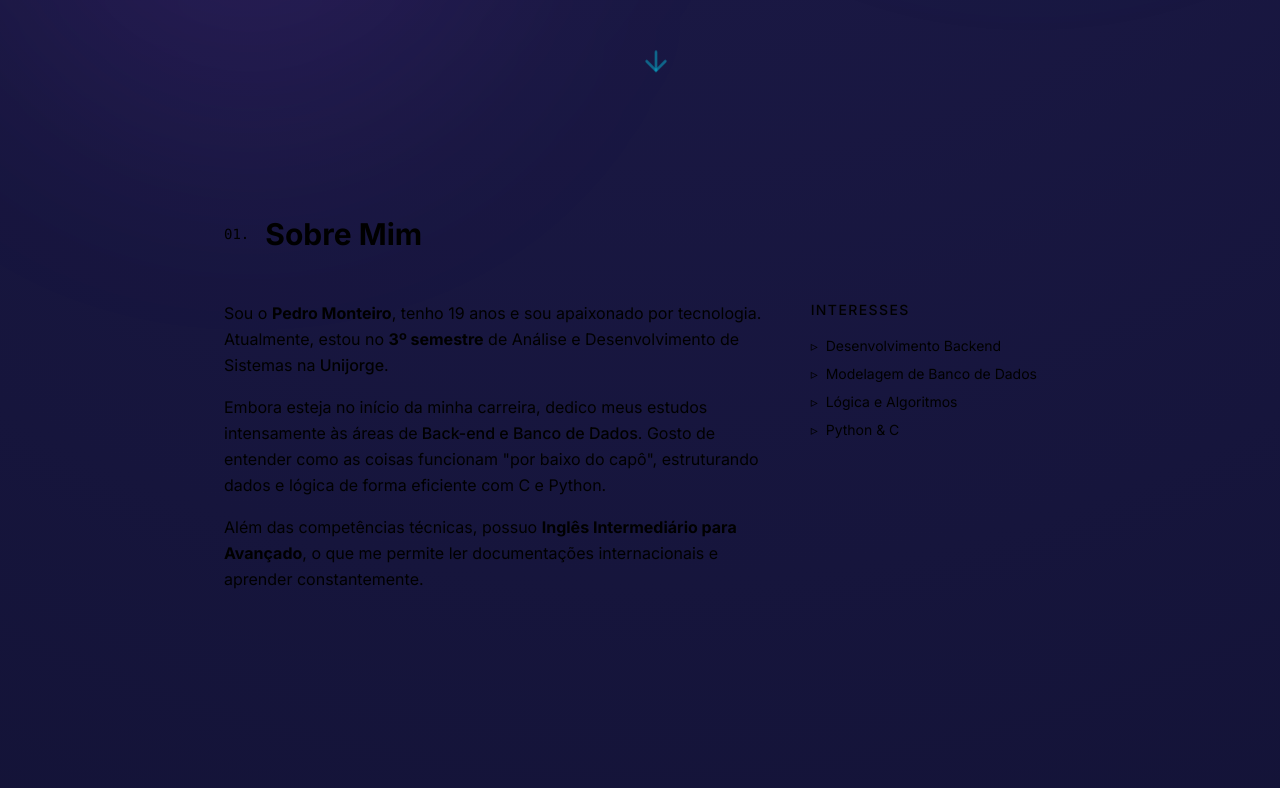
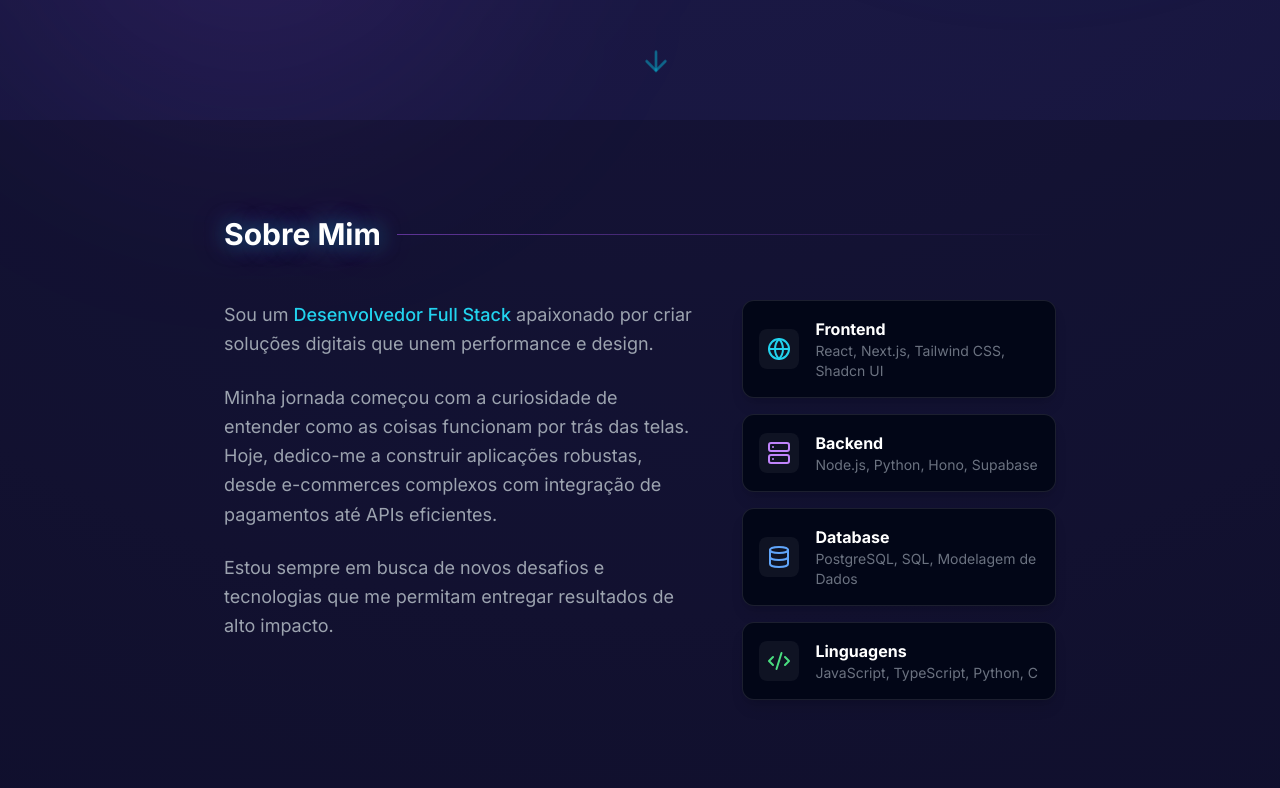
Before and after one commit to Ravas7/LANDPAGE1, a Next.js app: page /LANDPAGE1/ in a window 1280 px wide. Shown: the part 680-1468 px from the top of the page. Built offline with nearby package versions, Linux system fonts and the light colour scheme.

Commit message:
Update about-section.tsx

```diff
--- a/components/about-section.tsx
+++ b/components/about-section.tsx
@@ -1,46 +1,71 @@
+import { Code2, Globe, Server, Database } from "lucide-react"
+
+const skills = [
+  {
+    icon: Globe,
+    title: "Frontend",
+    description: "React, Next.js, Tailwind CSS, Shadcn UI",
+    color: "text-cyan-400"
+  },
+  {
+    icon: Server,
+    title: "Backend",
+    description: "Node.js, Python, Hono, Supabase",
+    color: "text-purple-400"
+  },
+  {
+    icon: Database,
+    title: "Database",
+    description: "PostgreSQL, SQL, Modelagem de Dados",
+    color: "text-blue-400"
+  },
+  {
+    icon: Code2,
+    title: "Linguagens",
+    description: "JavaScript, TypeScript, Python, C",
+    color: "text-green-400"
+  },
+]
+
 export function AboutSection() {
   return (
-    <section id="sobre" className="py-24 px-6">
+    <section id="sobre" className="py-24 px-6 bg-black/20">
       <div className="container mx-auto max-w-4xl">
         <div className="flex items-center gap-4 mb-12">
-          <span className="text-primary font-mono text-sm">01.</span>
-          <h2 className="text-3xl font-bold text-foreground">Sobre Mim</h2>
-          <div className="flex-1 h-px bg-border" />
+          <h2 className="text-3xl font-bold text-white text-glow">Sobre Mim</h2>
+          <div className="flex-1 h-[1px] bg-gradient-to-r from-purple-500/50 to-transparent" />
         </div>
 
-        <div className="grid md:grid-cols-3 gap-12">
-          <div className="md:col-span-2 space-y-4">
-            <p className="text-muted-foreground leading-relaxed">
-              Sou o <strong>Pedro Monteiro</strong>, tenho 19 anos e sou apaixonado por tecnologia.
-              Atualmente, estou no <strong>3º semestre</strong> de Análise e Desenvolvimento de Sistemas na
-              <span className="text-primary font-medium"> Unijorge</span>.
+        <div className="grid md:grid-cols-[1.5fr_1fr] gap-12 items-start">
+          <div className="space-y-6 text-gray-400 leading-relaxed text-lg">
+            <p>
+              Sou um <span className="text-cyan-400 font-medium">Desenvolvedor Full Stack</span> apaixonado por criar soluções digitais que unem performance e design.
             </p>
-            <p className="text-muted-foreground leading-relaxed">
-              Embora esteja no início da minha carreira, dedico meus estudos intensamente às áreas de
-              <span className="text-primary font-medium"> Back-end e Banco de Dados</span>. Gosto de entender como as
-              coisas funcionam "por baixo do capô", estruturando dados e lógica de forma eficiente com C e Python.
+            <p>
+              Minha jornada começou com a curiosidade de entender como as coisas funcionam por trás das telas. Hoje, dedico-me a construir aplicações robustas, desde e-commerces complexos com integração de pagamentos até APIs eficientes.
             </p>
-            <p className="text-muted-foreground leading-relaxed">
-              Além das competências técnicas, possuo <strong>Inglês Intermediário para Avançado</strong>, o que me permite
-              ler documentações internacionais e aprender constantemente.
+            <p>
+              Estou sempre em busca de novos desafios e tecnologias que me permitam entregar resultados de alto impacto.
             </p>
           </div>
 
-          <div className="space-y-4">
-            <h3 className="text-sm uppercase tracking-widest text-muted-foreground font-medium">Interesses</h3>
-            <ul className="grid grid-cols-1 gap-2 text-sm">
-              {[
-                "Desenvolvimento Backend",
-                "Modelagem de Banco de Dados",
-                "Lógica e Algoritmos",
-                "Python & C",
-              ].map((tech) => (
-                <li key={tech} className="flex items-center gap-2 text-muted-foreground">
-                  <span className="text-primary">▹</span>
-                  {tech}
-                </li>
-              ))}
-            </ul>
+          <div className="grid grid-cols-1 gap-4">
+            {skills.map((skill, index) => (
+              <div
+                key={index}
+                className="bg-[#020617] border border-white/10 p-4 rounded-xl hover:border-cyan-500/50 transition-all duration-300 hover:-translate-y-1 shadow-lg hover:shadow-cyan-500/10 group"
+              >
+                <div className="flex items-center gap-4">
+                  <div className={`p-2 rounded-lg bg-white/5 ${skill.color}`}>
+                    <skill.icon size={24} />
+                  </div>
+                  <div>
+                    <h3 className="font-bold text-white group-hover:text-cyan-400 transition-colors">{skill.title}</h3>
+                    <p className="text-sm text-gray-500">{skill.description}</p>
+                  </div>
+                </div>
+              </div>
+            ))}
           </div>
         </div>
       </div>
```
